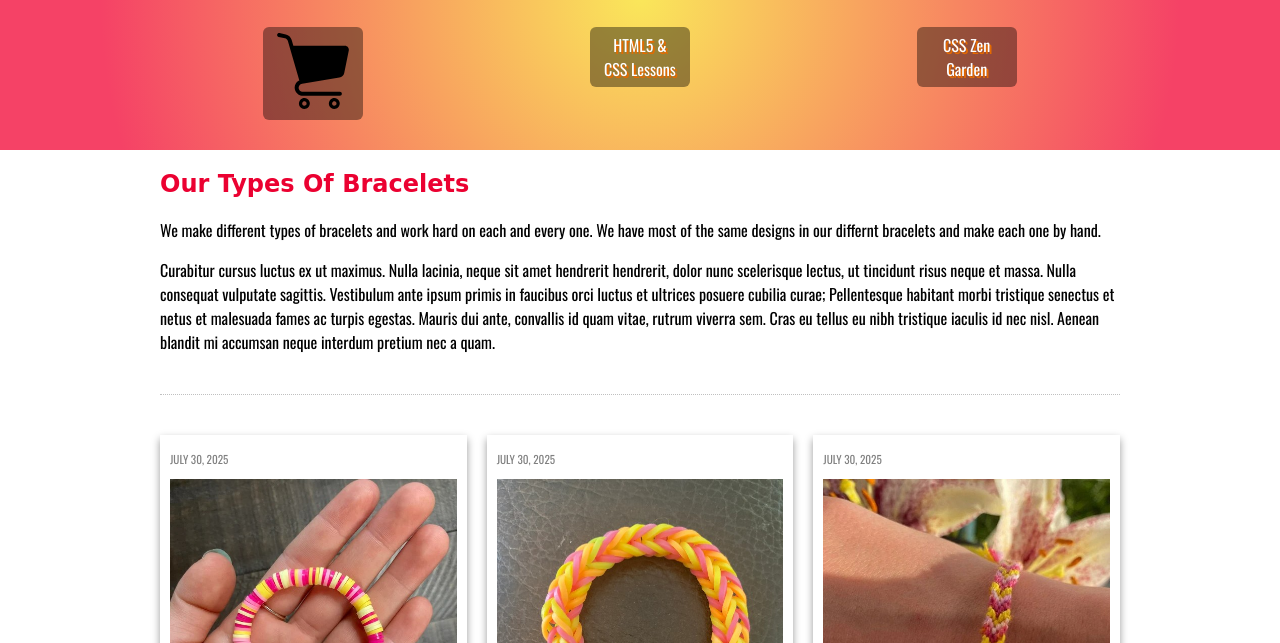
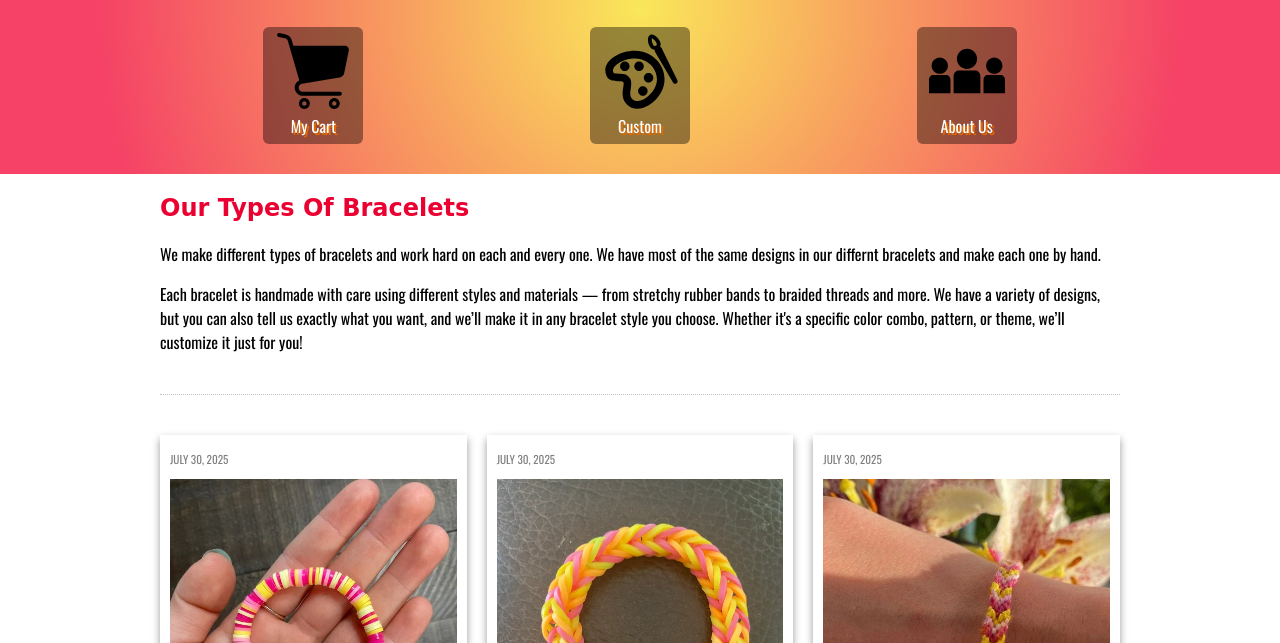
Before and after one commit to xx-hearts4me-xx/girl-code, a plain HTML site: page index.html in a window 1280 px wide. Shown: the part 157-800 px from the top of the page. Drawn offline with nearby package versions, Linux system fonts and the light colour scheme; a web font is replaced by a local one.

Commit message:
end of day 3

```diff
--- a/index.html
+++ b/index.html
@@ -20,16 +20,18 @@
     <h2>Because Basic is Boring</h2>
     <nav id="main-nav" role="navigation">
       <ul>
-        <li><a href="https://ualr.edu" title="UA Little Rock" target="_blank"><img src="assets/img/shopping-cart-11-svgrepo-com.svg" alt=""></a></li>
-        <li><a href="http://learn.shayhowe.com/html-css/getting-to-know-html/">HTML5 & CSS Lessons</a></li>
-        <li><a href="http://www.csszengarden.com/">CSS Zen Garden</a></li>
+        <li><a href="https://ualr.edu" title="UA Little Rock" target="_blank"><img src="assets/img/shopping-cart-11-svgrepo-com.svg" alt="">My Cart</a></li>
+        <li><a href="http://learn.shayhowe.com/html-css/getting-to-know-html/"><img src="assets/img/paint-pallet-svgrepo-com.svg">Custom</a></li>
+        <li><a href="http://www.csszengarden.com/"><img src="assets/img/about-us-svgrepo-com.svg">About Us</a></li>
       </ul>
     </nav>
   </header>
   <section id="content" class="container">
     <h2>Our Types Of Bracelets</h2>
     <p>We make different types of bracelets and work hard on each and every one. We have most of the same designs in our differnt bracelets and make each one by hand.</p>
-    <p>Curabitur cursus luctus ex ut maximus. Nulla lacinia, neque sit amet hendrerit hendrerit, dolor nunc scelerisque lectus, ut tincidunt risus neque et massa. Nulla consequat vulputate sagittis. Vestibulum ante ipsum primis in faucibus orci luctus et ultrices posuere cubilia curae; Pellentesque habitant morbi tristique senectus et netus et malesuada fames ac turpis egestas. Mauris dui ante, convallis id quam vitae, rutrum viverra sem. Cras eu tellus eu nibh tristique iaculis id nec nisl. Aenean blandit mi accumsan neque interdum pretium nec a quam.</p>
+    <p>Each bracelet is handmade with care using different styles and materials — from stretchy rubber bands to braided threads and more. We have a variety of designs, but you can also tell us exactly what you want, and we’ll make it in any bracelet style you choose. Whether it's a specific color combo, pattern, or theme, we’ll customize it just for you!
+
+</p>
   </section>
   <section id="articles" class="container">
     <article class="post">
```
Also changed, not shown: about-us-svgrepo-com.svg (added), assets/img/about-us-svgrepo-com.svg (added), assets/img/paint-pallet-svgrepo-com.svg (added).
